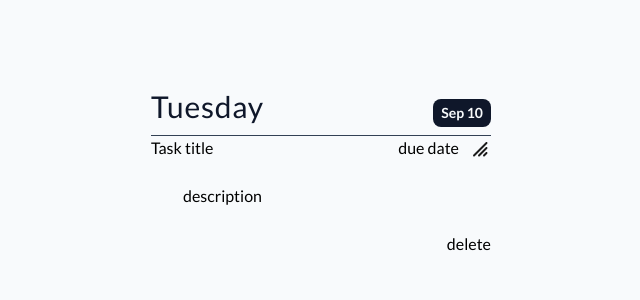
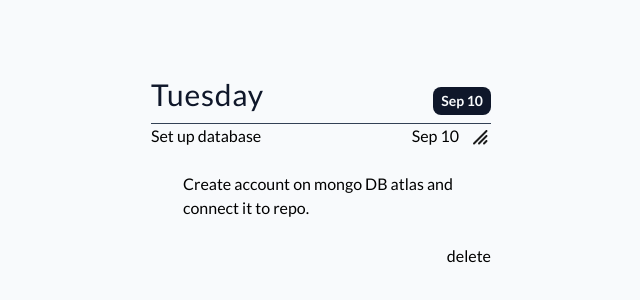
Before and after one commit to DagnaSchmidt/backend-task-manager-assignment, a Next.js app: page / in a window 1280 px wide. Shown: the part 228-528 px from the top of the page, without its empty margins (319-959 px from the left). Built offline with nearby package versions, Linux system fonts and the light colour scheme.

Commit message:
feat(task): added types to Task
created task interface and used it in task component

```diff
--- a/src/app/page.tsx
+++ b/src/app/page.tsx
@@ -1,5 +1,12 @@
 import Header from "@/components/header/Header";
 import Task from "@/components/task/Task";
+
+const task = {
+  title: 'Set up database',
+  description: 'Create account on mongo DB atlas and connect it to repo.',
+  dueDate: new Date(),
+  isDone: false
+}
 
 export default function Home() {
   return (
@@ -7,7 +14,7 @@ export default function Home() {
       className="flex flex-col w-[340px]"
     >
       <Header />
-      <Task />
+      <Task {...task} />
       {/* all components */}
     </div>
   );
--- a/src/components/task/Task.tsx
+++ b/src/components/task/Task.tsx
@@ -1,8 +1,14 @@
 'use client'
 import React, { useState } from 'react';
+import { TTaskProps } from '@/types/types';
 import Icon from '../icon/Icon';
 
-const Task = () => {
+const Task = ({
+    title,
+    description,
+    dueDate,
+    isDone
+}: TTaskProps) => {
     const [isOpen, setIsOpen] = useState<boolean>(true);
 
     return (
@@ -15,12 +21,16 @@ const Task = () => {
             >
                 <div>
                     {/* checkbox */}
-                    <p>Task title</p>
+                    <p>
+                        {title}
+                    </p>
                 </div>
                 <div
                     className='flex gap-2'
                 >
-                    <p>due date</p>
+                    <p>
+                        {dueDate?.toString().slice(3, 10)}
+                    </p>
                     <button
                         onClick={() => setIsOpen(!isOpen)}
                     >
@@ -36,7 +46,7 @@ const Task = () => {
                     <p
                         className='px-8 py-6'
                     >
-                        description
+                        {description}
                     </p>
 
                     <div
--- a/src/types/types.ts
+++ b/src/types/types.ts
@@ -1 +1,7 @@
 // types used in all app
+export type TTaskProps = {
+    title: string,
+    description?: string,
+    dueDate?: Date,
+    isDone: boolean
+};
```
